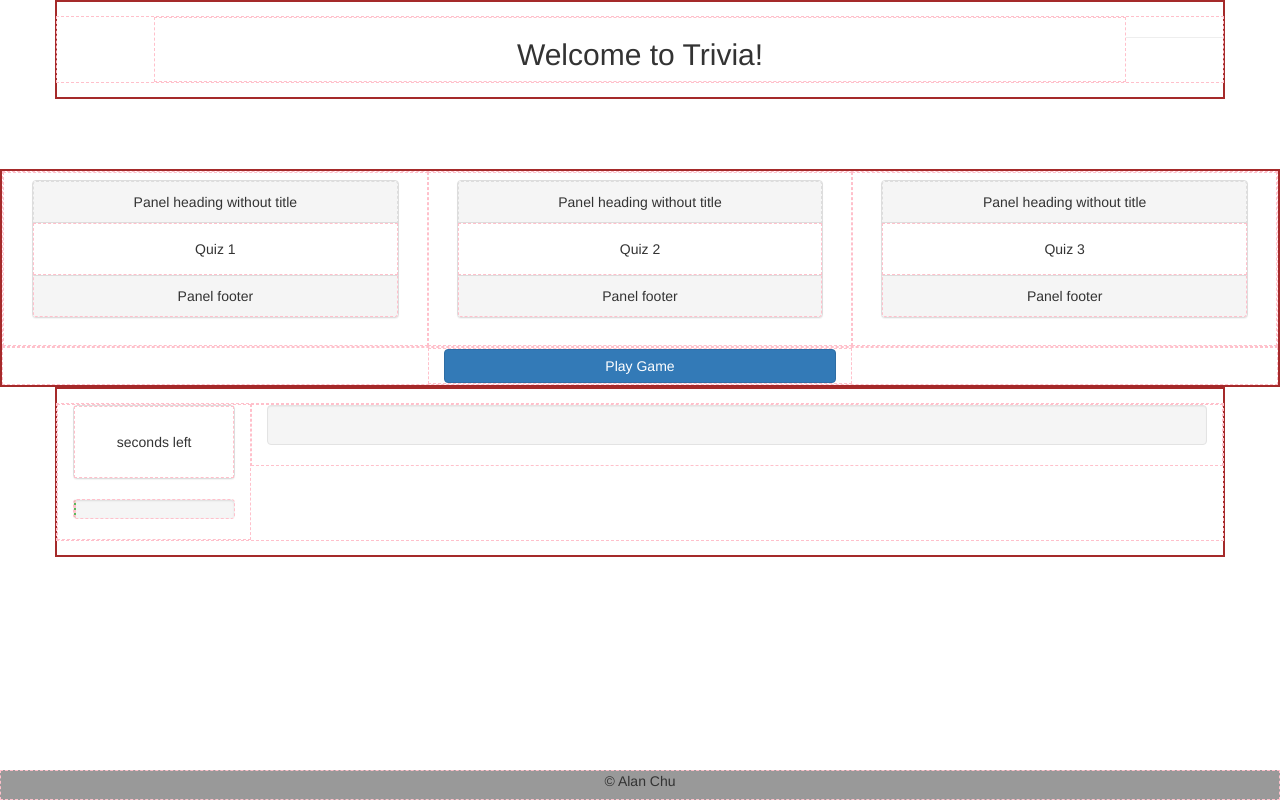
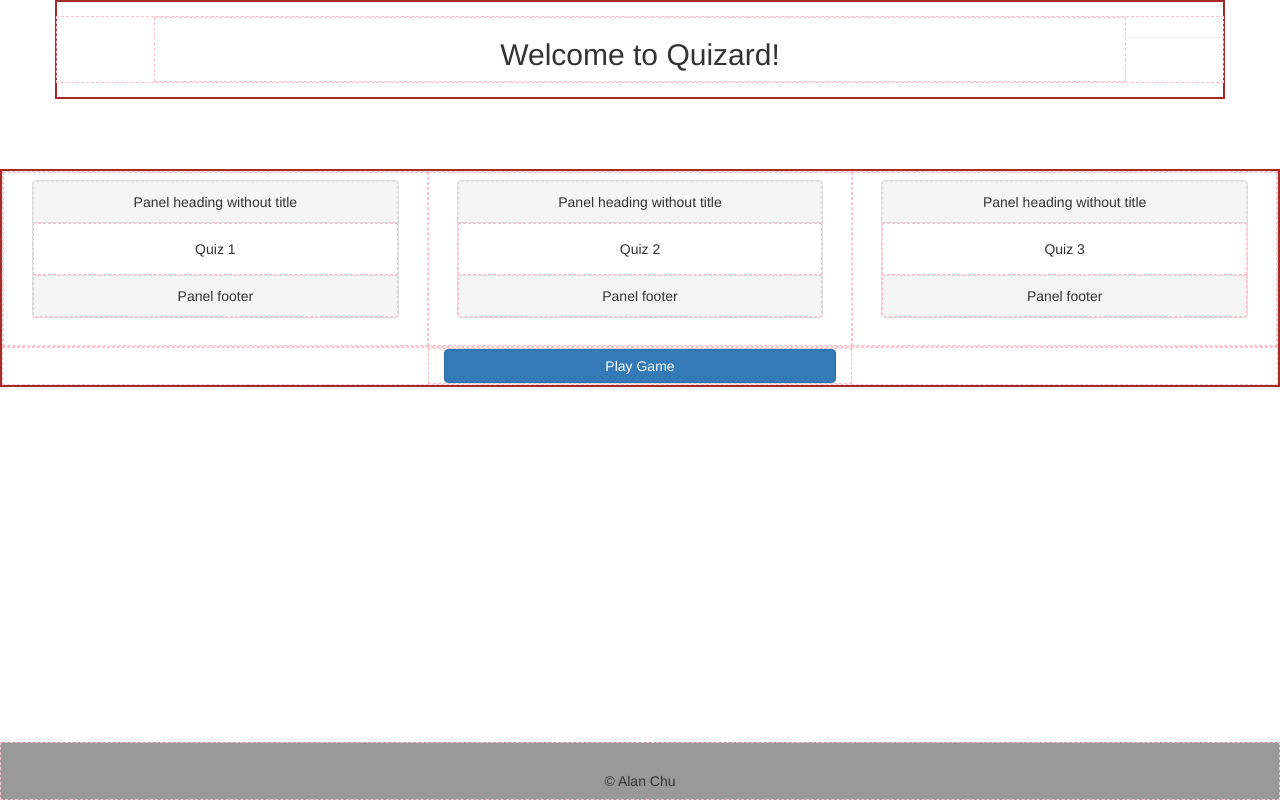
Before and after one commit to thechutrain/Trivia-Game, a PHP site: page / in a window 1280 px wide. Run offline with PHP 8.4, Linux system fonts and the light colour scheme; some libraries are stand-ins or nearby versions.

Commit message:
messing around a shit on

```diff
--- a/assets/css/layout.css
+++ b/assets/css/layout.css
@@ -24,4 +24,5 @@
    height:30px;
    width:100%;
    background:#999;
+   padding: 2em;
 }
--- a/assets/javascript/TriviaData.js
+++ b/assets/javascript/TriviaData.js
@@ -1,6 +1,5 @@
-// -----  Questions & Answers Data -----
-// TO DO: eventually put the data in a separate file and import it
-TriviaData = [
+// ---------- Quiz  ---------- //
+randomQuiz = [
   {
     "question": "What is your favorite color?",
     "answerChoices": ["blue", "no red", "no green", "yelllllow!"],
@@ -18,7 +17,7 @@ TriviaData = [
     // 'URL': "www.google.com",
   },
   {
-    "question": "Who wrote the book Cat\'s cradle?", // tricky to put something in italics!
+    "question": "Who wrote the book Cat\'s Cradle?", // tricky to put something in italics!
     "answerChoices": [
       "Ray Bradbury",
       "F. Scott Fitzgerald",
@@ -37,6 +36,10 @@ TriviaData = [
     ],
     "correctAnswer": 1, // index of the correct answer
   },
+];
+
+// ---------- Quiz  ---------- //
+anotherQuiz = [
   {
     "question": "question goes here",
     "answerChoices": [
@@ -47,9 +50,10 @@ TriviaData = [
     ],
     "correctAnswer": 2, // index of the correct answer
   },
+]
 
-];
-
-// EXPORT DATA
-// exports.data = data;
-// export default TriviaData;
+// ---------- add all the quizzess to the TriviaData ---------- //
+TriviaData = [
+  randomQuiz,
+  anotherQuiz,
+]
--- /dev/null
+++ b/assets/javascript/functions.js
@@ -0,0 +1,33 @@
+// function that creates the starting page!
+function setHomePage(){
+  // *) clear the page
+  // clearInterval(Game.intervalTimer);
+  $("#landing-container").removeClass("hide");
+  $("#game-container").addClass("hide");
+
+  // A) Create event listener for each quiz button
+  // A-cont) to toggle selected button!
+  $(".quiz-button").on("click", function(){
+    // 0) remove the selector
+    // DON"T allow for multiple selections
+    $(".quiz-button").removeClass("selectedQuiz");
+    // console.log($(".quiz-button")); // prints an array of the 3 buttons
+    // 1) if class has the .selectedQuiz class, remove it
+    // console.log($(this).hasClass("selectedQuiz")); // >> true or false
+    var button = $(this);
+    if (button.hasClass("selectedQuiz")){
+      button.removeClass("selectedQuiz");
+    } else{
+      // 2) else, if it doesn't add it
+      button.addClass("selectedQuiz");
+    }
+  });
+
+  // B) create an event listener for just the play game button
+  $(".play-game-button").on("click", function(){
+      Game.initialize(1);
+      // hide the quiz choices
+      $("#landing-container").addClass("hide");
+      $("#game-container").removeClass("hide").addClass("display");
+  }); // closes play game event listener
+}
--- a/assets/javascript/game.js
+++ b/assets/javascript/game.js
@@ -5,21 +5,26 @@
 // ----- Main functionality -----
 var Game = {
   intervalTimer: null, // will hold a reference to the Interval timer
-  countdownTimer: null, //will hold a reference to the countdown 1min
+  // countdownTimer: null, //will hold a reference to the countdown 1min
   currentIndex: 0,
   secondsLeft: 10,
   SECONDS_PER_QUESTION: 10,
-  questions_data: TriviaData, // defined globally
+  questions_data: null, // defined globally
   user_guess: -1,
   correctAnswers: 0, //
   incorrectAnswers: 0, // keeps track of total incorrect
   currentQuestion: 0, // keeps track of the question number
   totalQuestions: 0, // keeps track of total # of questions
+  quizNumber : null,
 
 
   /* initializes the game, gets called in the read() event listener
   */
-  initialize: function(){
+  initialize: function(quizNumber){
+    // get the appropriate quiz;
+    clearInterval(this.intervalTimer);
+    this.quizNumber = quizNumber;
+    this.questions_data = TriviaData[quizNumber];
     this.totalQuestions = this.questions_data.length; // initialize property, error if done above
     // console.log("totalQuestions: " + this.totalQuestions);
     // 1) Reset Game!
@@ -162,6 +167,7 @@ var Game = {
   },
 
   gameOver: function(){
+    // clearInterval(this.intervalTimer);
     // create the message
     var message = $("<h2>").html("You Finished the Game!").append(
                     $("<h4>").html("Questions answered correctly: "
@@ -185,7 +191,9 @@ var Game = {
     var self = this;
     $(".btn-play-again").on("click", function(){
       // alert("another game!");
-      self.initialize();
+      // self.initialize(self.quizNumber);
+      clearInterval(self.intervalTimer);
+      setHomePage();
       // console.log("self: ");
       // console.log(self);
       // console.log("this: ");
--- a/assets/javascript/main.js
+++ b/assets/javascript/main.js
@@ -3,24 +3,4 @@
 *
 */
 // ----- Event listenter for when page loads -----
-$(document).ready(function(){
-    // A) Create event listener for each quiz button
-    // A-cont) to toggle selected button!
-    $(".quiz-button").on("click", function(){
-      var button = $(this);
-      // 1) if class has the .selectedQuiz class, remove it
-      // console.log($(this).hasClass("selectedQuiz")); // >> true or false
-      if (button.hasClass("selectedQuiz")){
-        button.removeClass("selectedQuiz");
-      } else{
-        // 2) else, if it doesn't add it
-        button.addClass("selectedQuiz");
-      }
-    });
-
-    // B) create an event listener for just the play game button
-    $(".play-game-button").on("click", function(){
-        Game.initialize();
-    }); // closes play game event listener
-
-}); // closes document.ready() EL
+$(document).ready(setHomePage); // closes document.ready() EL
--- a/index.html
+++ b/index.html
@@ -12,14 +12,14 @@
   <link rel="stylesheet" href="assets/css/quiz.css">
   <link rel="stylesheet" href="assets/css/debugging.css">
 
-  <title>Trivia</title>
+  <title>Quizard | quiz your friends!</title>
 </head>
 <body>
   <!-- >>>>>>>>>>> Header Container <<<<<<<<<<<<<  -->
   <div class="container" id="header-container">
     <div class="row">
       <div class="col-sm-10 col-sm-offset-1">
-        <h2 class="text-center"> Welcome to Trivia!</h2>
+        <h2 class="text-center"> Welcome to Quizard!</h2>
       </div>
 
       <hr>
@@ -29,10 +29,10 @@
   <!-- >>>>>>>>>>> Landing Container <<<<<<<<<<<<<  -->
   <div class="container-fluid" id="landing-container">
     <!-- >>>>> ROW FOR ALL THE QUIZES <<<<<< -->
-    <div class="row">
+    <div class="row" id="quiz-wrapper">
       <!-- >>>>  Select Quiz #1 <<<<  -->
       <div class="col-sm-4">
-        <button class="btn btn-block quiz-button">
+        <button class="btn btn-block quiz-button" val-quiz="1">
           <div class="panel panel-default">
             <div class="panel-heading">
               Panel heading without title
@@ -93,10 +93,10 @@
 
 
   <!-- >>>>>>>>>>> Quiz Container <<<<<<<<<<<<<  -->
-  <div class="container" id="quiz-container">
+  <div class="container hide" id="game-container">
     <div class="row">
       <!-- >>>>  Progress Side Bar <<<<  -->
-        <div class="col-sm-2">
+        <div class="col-sm-3">
           <div class="panel panel-default">
             <div class="panel-body text-center">
               <p id="seconds"></p>
@@ -114,7 +114,7 @@
         </div>
 
       <!-- >>>> Quizing section <<<<  -->
-      <div class="col-sm-10">
+      <div class="col-sm-9">
         <div class="text-center well" id="update-target">
           <!-- Where messages will be update -->
         </div>
@@ -127,13 +127,17 @@
 
 
   <!-- >>>>>>>>>>>  Footer <<<<<<<<<<<<<  -->
-  <div id="footer-container"> <p class="text-center">&copy; Alan Chu</p></div>
+  <div id="footer-container">
+    <p class="text-center">&copy; Alan Chu</p>
+  </div>
 
-<!-- Including scripts here -->
-
-<!-- <script data-main="assets/js/main" src="assets/javascript/require.js"></script> -->
+<!-- Including scripts here, load jQuery before bootstrap -->
 <script src="https://code.jquery.com/jquery-3.1.1.min.js"></script>
+<script
+ src="https://maxcdn.bootstrapcdn.com/bootstrap/3.3.7/js/bootstrap.min.js">
+</script>
 <script src="assets/javascript/TriviaData.js"></script>
+<script src="assets/javascript/functions.js"></script>
 <script src="assets/javascript/game.js"></script>
 <script src="assets/javascript/main.js"></script>
 </body>
```
